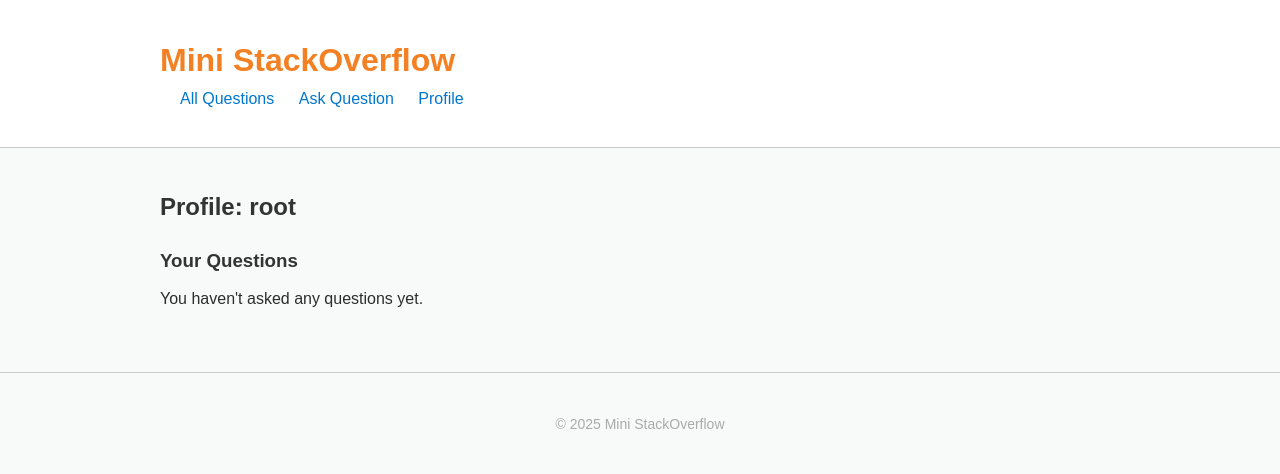
After one commit to GigaDude-commitscrimes/QandA, a Django app: page /profile/ in a window 1280 px wide. The commit adds this page. Shown: the top 474 px of the page. Run offline with Django 5.2, Linux system fonts and the light colour scheme; a user stored in the database is signed in; data that the repository does not hold is empty.

Commit message:
added login and profile

```diff
--- a/QandA/QandA/urls.py
+++ b/QandA/QandA/urls.py
@@ -16,8 +16,11 @@ Including another URLconf
 """
 from django.contrib import admin
 from django.urls import path, include
+from django.contrib.auth import views as auth_views
 
 urlpatterns = [
     path('admin/', admin.site.urls),
     path('', include('forum.urls')),
+    path('accounts/login/', auth_views.LoginView.as_view(template_name='forum/login.html'), name='login'),
+    path('accounts/logout/', auth_views.LogoutView.as_view(next_page='/'), name='logout'),
 ]
--- a/QandA/forum/templates/forum/forums.html
+++ b/QandA/forum/templates/forum/forums.html
@@ -14,6 +14,7 @@
             <nav>
                 <a href="/">All Questions</a>
                 <a href="{% url 'ask_question' %}">Ask Question</a>
+                <a href="{% url 'profile' %}">Profile</a>
             </nav>
         </div>
     </header>
--- /dev/null
+++ b/QandA/forum/templates/forum/profile.html
@@ -0,0 +1,43 @@
+{% load static %}
+<!DOCTYPE html>
+<html lang="en">
+<head>
+    <meta charset="UTF-8">
+    <meta name="viewport" content="width=device-width, initial-scale=1.0">
+    <title>Profile - Mini StackOverflow</title>
+    <link rel="stylesheet" href="{% static 'css/style.css' %}">
+</head>
+<body>
+    <header>
+        <div class="container">
+            <h1><a href="/">Mini StackOverflow</a></h1>
+            <nav>
+                <a href="/">All Questions</a>
+                <a href="{% url 'ask_question' %}">Ask Question</a>
+                <a href="{% url 'profile' %}">Profile</a>
+            </nav>
+        </div>
+    </header>
+
+    <main class="container">
+        <h2>Profile: {{ request.user.username }}</h2>
+        <h3>Your Questions</h3>
+        {% for question in user_questions %}
+            <div class="question-item">
+                <div class="summary">
+                    <a href="#">{{ question.title }}</a>
+                    <div class="meta">Asked on {{ question.created_at|date:"M d, Y" }}</div>
+                </div>
+            </div>
+        {% empty %}
+            <p>You haven't asked any questions yet.</p>
+        {% endfor %}
+    </main>
+
+    <footer>
+        <div class="container">
+            <p>&copy; 2025 Mini StackOverflow</p>
+        </div>
+    </footer>
+</body>
+</html>
--- a/QandA/forum/urls.py
+++ b/QandA/forum/urls.py
@@ -6,4 +6,5 @@ urlpatterns = [
     path('posts/', views.posts, name='posts'),
     path('detail/<int:pk>/', views.detail, name='detail'),
     path('ask/', views.ask_question, name='ask_question'),
+    path('profile/', views.profile, name='profile'),
 ]
--- a/QandA/forum/views.py
+++ b/QandA/forum/views.py
@@ -22,3 +22,10 @@ def ask_question(request):
         Question.objects.create(title=title, content=content, author=request.user)
         return redirect('index')
     return render(request, 'forum/ask_question.html')
+
+from django.contrib.auth.decorators import login_required
+
+@login_required
+def profile(request):
+    user_questions = Question.objects.filter(author=request.user)
+    return render(request, 'forum/profile.html', {'user_questions': user_questions})
```
Also changed, not shown: QandA/forum/templates/forum/login.html (added, +19 -0 lines).
